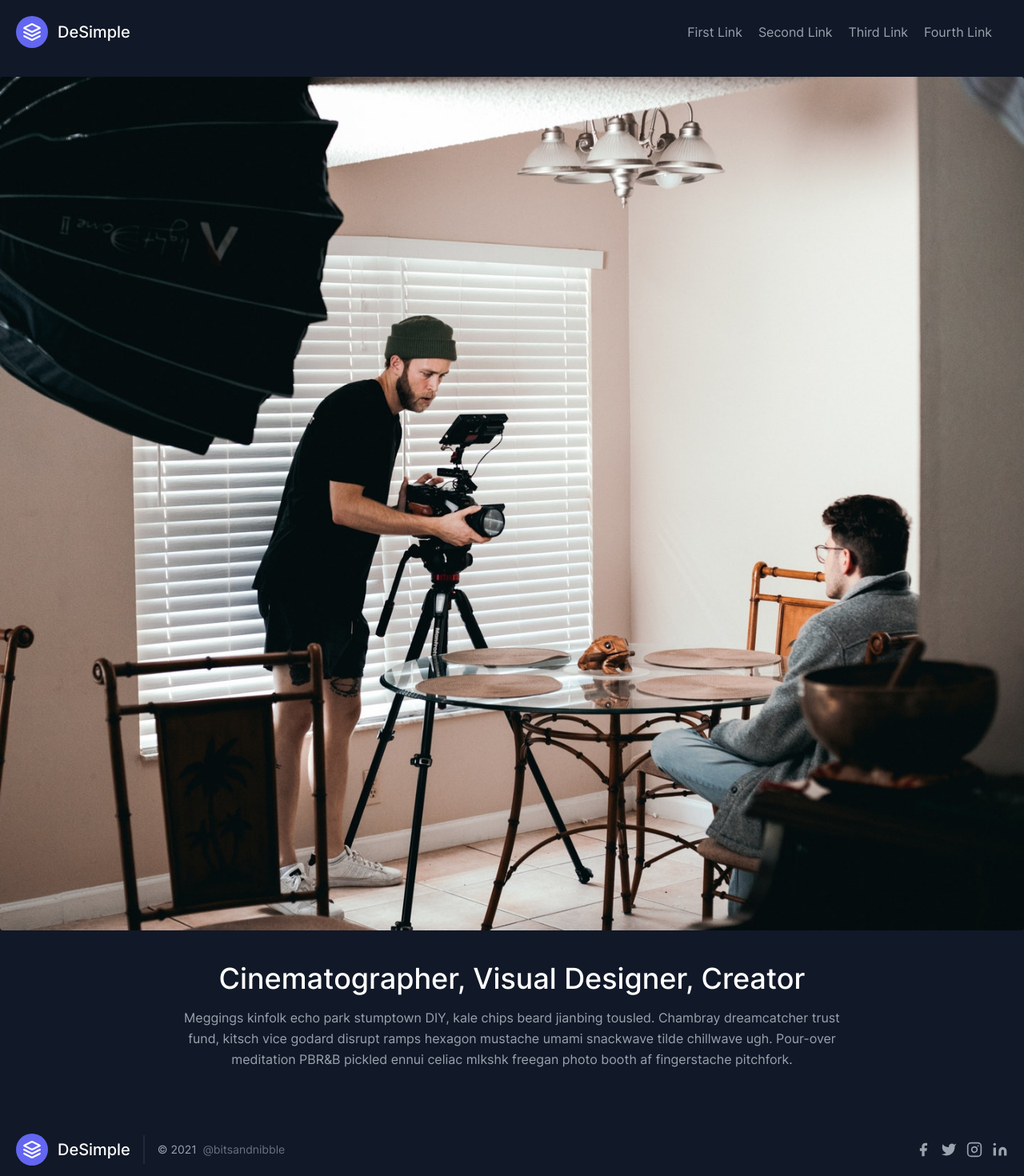
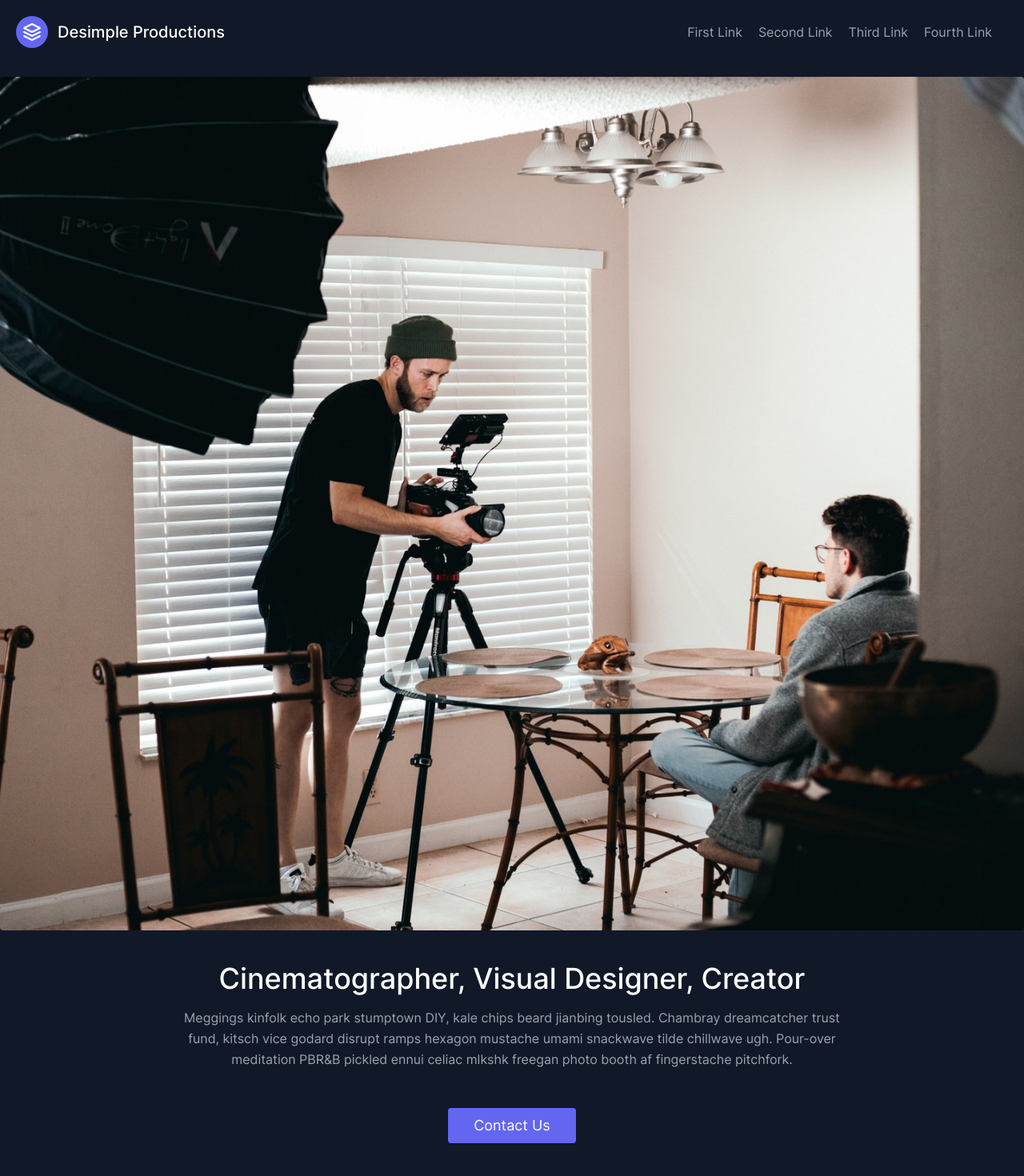
Before and after one commit to NowoCodes/desimple, a Vue app: page / in a window 1280 px wide. Shown: the top 1470 px of the page at 80% size. Built offline with nearby package versions, Linux system fonts and the light colour scheme.

Commit message:
change sitte name

```diff
--- a/index.html
+++ b/index.html
@@ -3,7 +3,7 @@
   <head>
     <meta charset="UTF-8" />
     <meta name="viewport" content="width=device-width, initial-scale=1.0" />
-    <title>De Simple</title>
+    <title>Desimple Productions</title>
     <link
       rel="preload"
       href="/font/Inter-roman.var.woff2"
--- a/src/App.vue
+++ b/src/App.vue
@@ -18,7 +18,7 @@ setInterval(() => {
                          viewBox="0 0 24 24" xmlns="http://www.w3.org/2000/svg">
                         <path d="M12 2L2 7l10 5 10-5-10-5zM2 17l10 5 10-5M2 12l10 5 10-5"></path>
                     </svg>
-                    <span class="ml-3 text-xl">DeSimple</span>
+                    <span class="ml-3 text-xl">Desimple Productions</span>
                 </a>
                 <nav class="md:ml-auto flex flex-wrap items-center text-base justify-center">
                     <a class="mr-5 hover:text-white">First Link</a>
--- a/src/views/Home.vue
+++ b/src/views/Home.vue
@@ -4,29 +4,37 @@
             <img alt="hero" class="lg:w-3/3 md:w-3/3 w-3/3 mb-10 object-cover object-center rounded"
                  src="images/bg.jpg">
             <div class="text-center lg:w-2/3 w-full">
-                <h1 class="title-font sm:text-4xl text-3xl mb-4 font-medium text-white">Cinematographer, Visual Designer, Creator</h1>
+                <h1 class="title-font sm:text-4xl text-3xl mb-4 font-medium text-white">Cinematographer, Visual
+                    Designer, Creator</h1>
                 <p class="leading-relaxed mb-8">Meggings kinfolk echo park stumptown DIY, kale chips beard jianbing
                     tousled. Chambray dreamcatcher trust fund, kitsch vice godard disrupt ramps hexagon mustache umami
                     snackwave tilde chillwave ugh. Pour-over meditation PBR&B pickled ennui celiac mlkshk freegan photo
                     booth af fingerstache pitchfork.</p>
             </div>
+            <button
+                class="flex mx-auto mt-4 text-white bg-indigo-500 border-0 py-2 px-8 focus:outline-none hover:bg-indigo-600 rounded text-lg">
+                Contact Us
+            </button>
         </div>
     </section>
 
     <footer class="text-gray-400 bg-gray-900 body-font">
         <div class="container px-5 py-8 mx-auto flex items-center sm:flex-row flex-col">
             <a class="flex title-font font-medium items-center md:justify-start justify-center text-white">
-                <svg class="w-10 h-10 text-white p-2 bg-indigo-500 rounded-full" fill="none" stroke="currentColor" stroke-linecap="round"
+                <svg class="w-10 h-10 text-white p-2 bg-indigo-500 rounded-full" fill="none" stroke="currentColor"
+                     stroke-linecap="round"
                      stroke-linejoin="round" stroke-width="2"
                      viewBox="0 0 24 24" xmlns="http://www.w3.org/2000/svg">
                     <path d="M12 2L2 7l10 5 10-5-10-5zM2 17l10 5 10-5M2 12l10 5 10-5"></path>
                 </svg>
-                <span class="ml-3 text-xl">DeSimple</span>
+                <span class="ml-3 text-xl">Desimple Productions</span>
             </a>
             <p class="text-sm text-gray-400 sm:ml-4 sm:pl-4 sm:border-l-2 sm:border-gray-800 sm:py-2 sm:mt-0 mt-4">©
-                 2021
-                <a class="text-gray-500 ml-1" href="https://twitter.com/knyttneve" rel="noopener noreferrer"
+                2021
+                <a class="text-gray-500 ml-1" rel="noopener noreferrer"
                    target="_blank">@bitsandnibble</a>
+                <!--                <a class="text-gray-500 ml-1" href="https://twitter.com/knyttneve" rel="noopener noreferrer"-->
+                <!--                   target="_blank">@bitsandnibble</a>-->
             </p>
             <span class="inline-flex sm:ml-auto sm:mt-0 mt-4 justify-center sm:justify-start">
       <a class="text-gray-400">
```
